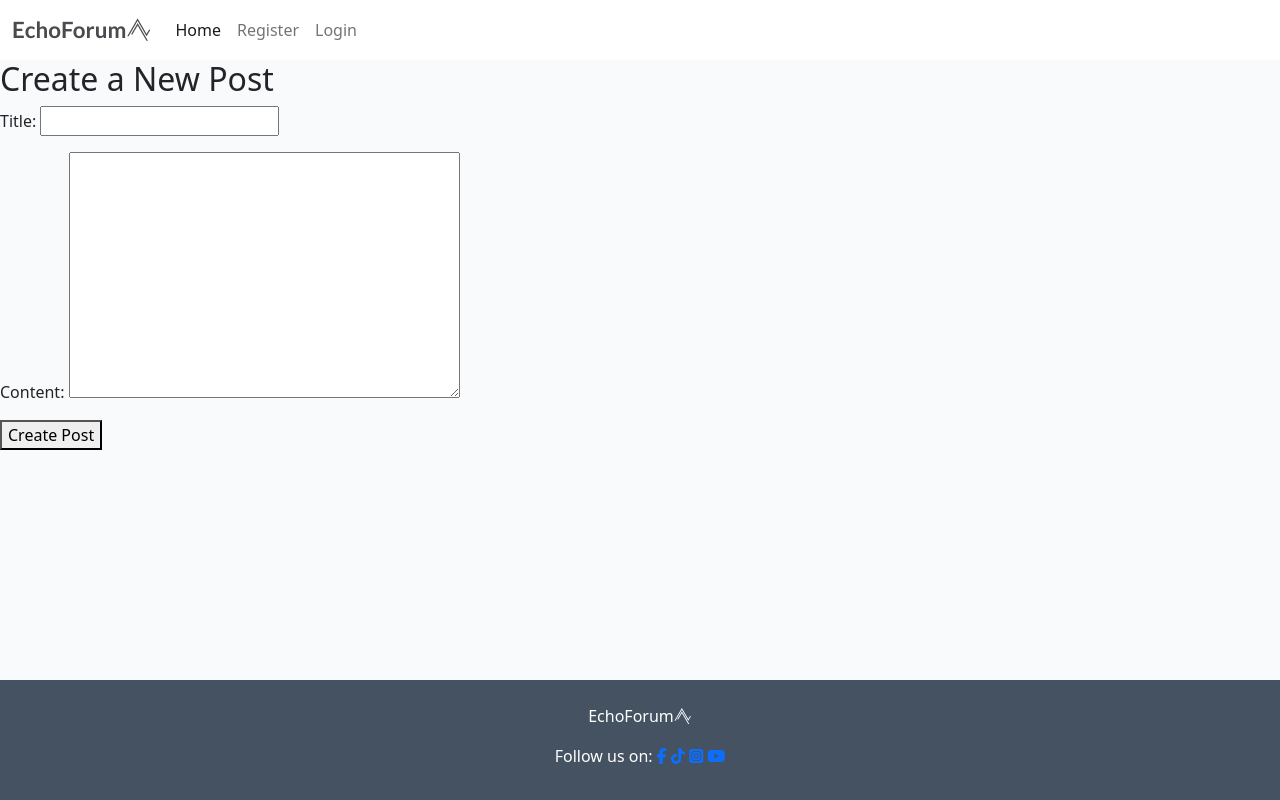
After one commit to Frida010/echoforum, a Django app: template templates/post_create.html in a window 1280 px wide. The commit adds this page. Run offline with Django 3.2, Linux system fonts and the light colour scheme; the template is opened without the code that fills it: values that come from a table or form of the project are taken from there, others are empty; some libraries are stand-ins or nearby versions.

Commit message:
Adding post_create.html to make the user able to create posts on their own

```diff
--- a/blogforum/forms.py
+++ b/blogforum/forms.py
@@ -1,8 +1,15 @@
 from .models import Comment
 from django import forms
+from .models import Post
 
 
 class CommentForm(forms.ModelForm):
     class Meta:
         model = Comment
         fields = ('body',)
+
+
+class PostForm(forms.ModelForm):
+    class Meta:
+        model = Post
+        fields = ('title', 'content')
--- a/blogforum/urls.py
+++ b/blogforum/urls.py
@@ -1,9 +1,10 @@
+from django.urls import path
 from . import views
-from django.urls import path
-
 
 urlpatterns = [
     path('', views.PostList.as_view(), name='home'),
     path('<slug:slug>/', views.PostDetail.as_view(), name='post_detail'),
-    path('like/<slug:slug>', views.PostLike.as_view(), name='post_like'),
+    path('like/<slug:slug>/', views.PostLike.as_view(), name='post_like'),
+    path('create/', views.PostCreate.as_view(),
+         name='post_create'),
 ]
--- a/templates/base.html
+++ b/templates/base.html
@@ -14,10 +14,6 @@
       href="https://fonts.googleapis.com/css2?family=Lato:wght@300;700&display=swap"
       rel="stylesheet"
     />
-    <!-- <link
-      rel="stylesheet"
-      href="https://cdnjs.cloudflare.com/ajax/libs/font-awesome/5.15.3/css/all.min.css"
-    /> -->
     <meta name="viewport" content="width=device-width, initial-scale=1" />
     <link
       href="https://cdn.jsdelivr.net/npm/bootstrap@5.0.1/dist/css/bootstrap.min.css"
@@ -106,11 +102,16 @@
       <p class="m-2 text-center text-white">
         EchoForum<i class="fa-brands fa-think-peaks"></i>
       </p>
-      <p class="m-2 text-center text-white">
-        Follow us on: <i class="fa-brands fa-facebook"></i>
-        <i class="fa-brands fa-twitter"></i>
-        <i class="fa-brands fa-instagram"></i>
-        <i class="fa-brands fa-tiktok"></i>
+      <p class="m-3 text-center text-white">
+        Follow us on:
+        <a href="https://facebook.com" target="_blank" rel="noopener"
+            aria-label="Visit our Facebook page (opens in a new tab)"><i class="fa-brands fa-facebook-f"></i></a>
+        <a href="https://tiktok.com" target="_blank" rel="noopener" aria-label="Visit our Tiktok page (opens in a new tab)"><i
+                class="fa-brands fa-tiktok"></i></a>
+        <a href="https://instagram.com" target="_blank" rel="noopener"
+            aria-label="Visit our Instagram page (opens in a new tab)"><i class="fa-brands fa-square-instagram"></i></a>
+        <a href="https://youtube.com" target="_blank" rel="noopener" aria-label="Visit our Youtube page (opens in a new tab)"><i
+                class="fa-brands fa-youtube"></i></a>
       </p>
     </footer>
     <script
--- /dev/null
+++ b/templates/post_create.html
@@ -0,0 +1,12 @@
+{% extends "base.html" %}
+
+{% block content %}
+<div class="post-create-form">
+    <h2>Create a New Post</h2>
+    <form method="post">
+        {% csrf_token %}
+        {{ form.as_p }}
+        <button type="submit">Create Post</button>
+    </form>
+</div>
+{% endblock %}
```
Also changed, not shown: blogforum/views.py (+29 -1 lines), templates/post_detail.html (+14 -15 lines), static/css/style.css (line endings or trailing spaces).
